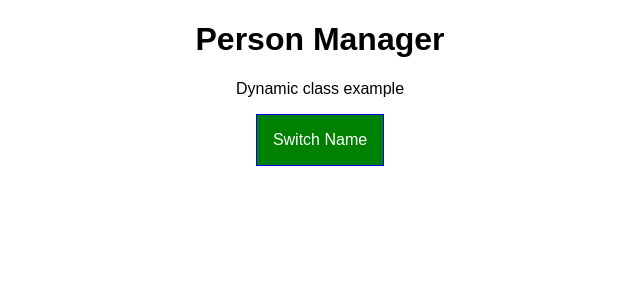
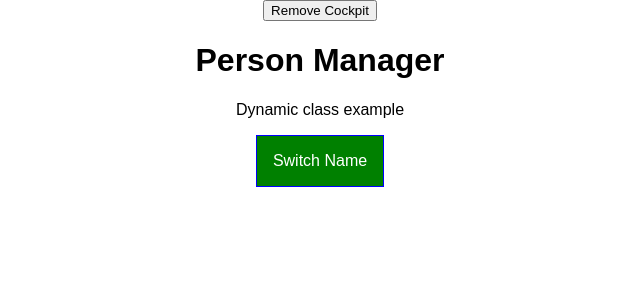
Before and after one commit to neojazex/react-complete-guide, a React (Create React App) app: page / in a window 1280 px wide. Shown: the top 300 px of the page, without its empty margins (320-960 px from the left). Built offline with nearby package versions, Linux system fonts and the light colour scheme.

Commit message:
94. Cleaning up with Lifecycle Hooks & useEffect()

```diff
--- a/src/components/Cockpit/Cockpit.js
+++ b/src/components/Cockpit/Cockpit.js
@@ -5,13 +5,15 @@ import classes from './Cockpit.module.css';
 const cockpit = (props) => {
 
   //errors - see Sections 26-28 for react Hooks
-  useEffect(() => {
-    console.log('[Cockpit.js] useEffect')
-
-    setTimeout(() => {
-      alert('Saved data to cloud!');
-    }, 1000);
-  }, []); //[props.persons] to call on change
+  // useEffect(() => {
+  //   console.log('[Cockpit.js] useEffect')
+  //   setTimeout(() => {
+  //     alert('Saved data to cloud!');
+  //   }, 1000);
+  // return () => {
+  //   console.log('[Cockpit.js] cleanup work in useEffect')
+  // }
+  // }, []); //[props.persons] to call on change
 
   // let assignedClasses = ['red', 'bold'].join(' '); //"red bold"
   let assignedClasses = [];
--- a/src/components/Persons/Persons.js
+++ b/src/components/Persons/Persons.js
@@ -34,6 +34,10 @@ class Persons extends Component {
         console.log(snapshot);
     }
 
+    componentWillUnmount() {
+        console.log('[Persons.js] componentWillUnmount');
+    }
+
     render() {
         console.log('[Persons.js] rendering...');
         return this.props.persons.map((person, index) => {
--- a/src/containers/App.js
+++ b/src/containers/App.js
@@ -1,5 +1,5 @@
 import React, { Component } from 'react';
-import './App.css';
+import classes from './App.module.css';
 import Persons from '../components/Persons/Persons';
 import Cockpit from '../components/Cockpit/Cockpit';
 
@@ -16,7 +16,8 @@ class App extends Component {
       { id: '2', name: 'Manu', age: 29 },
       { id: '3', name: 'Meg', age: 26 }
     ],
-    showPersons: false
+    showPersons: false,
+    showCockpit: true
   }
 
   static getDerivedStateFromProps(props, state) {
@@ -103,12 +104,16 @@ class App extends Component {
     }
 
     return (
-      <div className="App">
+      <div className={classes.App}>
+        <button onClick={() =>{
+          this.setState({showCockpit: false});
+        }}>Remove Cockpit</button>
+        {this.state.showCockpit ?
         <Cockpit
           title={this.props.appTitle}
           showPersons={this.state.showPersons}
           persons={this.state.persons}
-          clicked={this.togglePersonsHandler}/>
+          clicked={this.togglePersonsHandler}/> : null}
         {persons}
       </div>
     );
```
Also changed, not shown: src/containers/App.module.css (renamed from src/containers/App.css).
